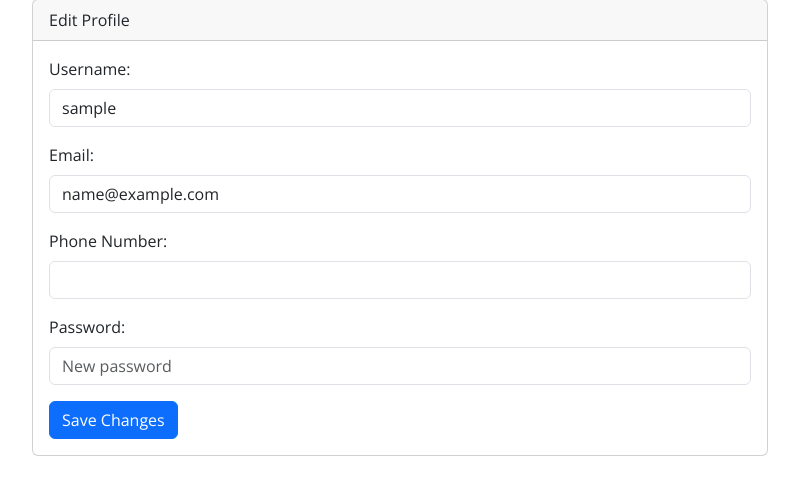
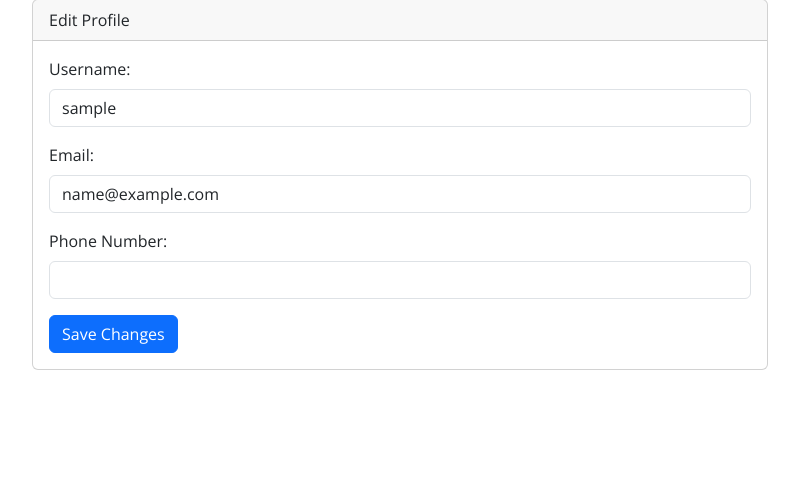
Before and after one commit to kareca-rsj/dona-waste, a Django app: page /profile/edit/ in a window 1280 px wide. Shown: the part 71-566 px from the top of the page, without its empty margins (240-1039 px from the left). Run offline with Django 4.2, Linux system fonts and the light colour scheme; the visitor is signed in with stand-in values (Sample User, id 1); some libraries are stand-ins or nearby versions.

Commit message:
Removed password edit

```diff
--- a/user_profile/templates/edit_profile.html
+++ b/user_profile/templates/edit_profile.html
@@ -21,15 +21,18 @@
               <label>Phone Number:</label>
               <input type="text" name="phone_number" value="{{user.profile.phone_number}}" class="form-control">
             </div>
-            <div class="form-group">
-              <label>Password:</label>
-              <input type="password" name="password" placeholder="New password" class="form-control">
-            </div>
             <button type="submit" class="btn btn-primary">Save Changes</button>
           </form>
         </div>
       </div>
     </div>
   </div>
+    {% if messages %}
+    <ul class="text-center font-bold text-black-400">
+      {% for message in messages %}
+      <li>{{ message }}</li>
+      {% endfor %}
+    </ul>
+    {% endif %}
 </div>
 {% endblock %}
--- a/user_profile/views.py
+++ b/user_profile/views.py
@@ -3,37 +3,34 @@ from django.contrib.auth.decorators import login_required
 from authentication.models import User
 from django.contrib import messages
 
-@login_required
+@login_required(login_url='/auth/login')
 def show_profile(request):
     current_user = request.user
     context = {"user" : current_user}
     return render(request, "profile.html", context)
 
-@login_required
+@login_required(login_url='/auth/login')
 def edit_profile(request):
     current_user = request.user
     context = {"user":current_user}
 
-    if (request.method == "PUT"):
-        username = request.PUT.get("username")
-        email = request.PUT.get("email")
-        password = request.PUT.get("password")
+    if (request.method == "POST"):
+        username = request.POST.get("username")
+        email = request.POST.get("email")
 
-        if (not validate_profile(current_user, username, email)):
+        if (validate_profile(current_user, username, email)):
             messages.info(request, message_list[validate_profile])
 
         else:
-            contact = request.PUT.get("contact").strip()
+            contact = request.POST.get("contact")
             if (contact == "" ):
                 current_user.contact = "-"
             else:
                 current_user.contact = contact
             current_user.username = username
-            current_user.email = request.PUT.get("email")
-            current_user.password = request.PUT.get("password")
+            current_user.email = email
             current_user.save()
-            return redirect("user_profile:")
-
+            return redirect("user_profile:show_profile")
     return render(request, "edit_profile.html", context)
 
 # Utilities
```
